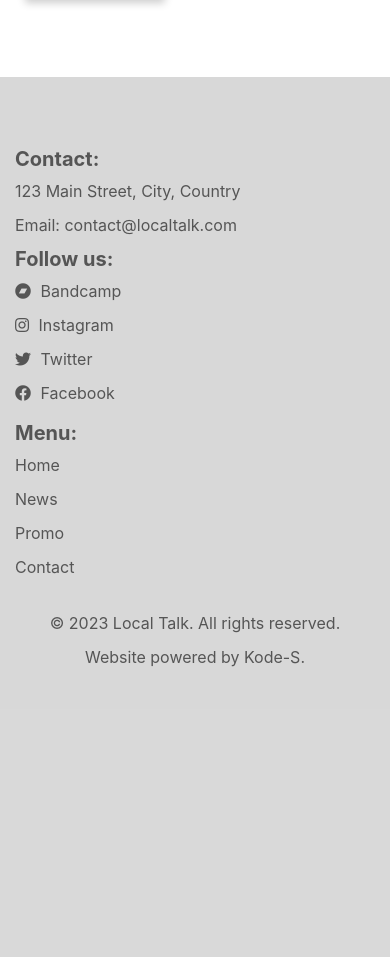
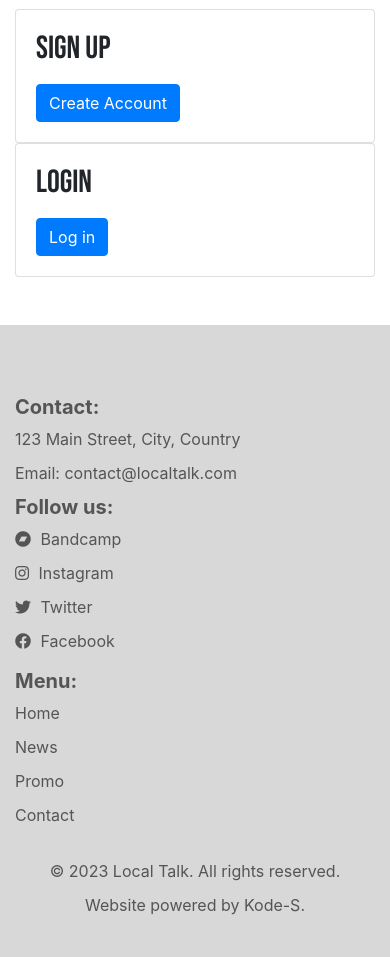
Before and after one commit to KristianDsmith/local-promo, a Django app: page /promo/ in a window 390 px wide. Shown: the part 1190-2147 px from the top of the page. Before the commit the page ends 1857 px from the top, so only its background shows below. Run offline with Django 3.2, Linux system fonts and the light colour scheme; some libraries are stand-ins or nearby versions.

Commit message:
Add media querries

```diff
--- a/static/css/style.css
+++ b/static/css/style.css
@@ -231,6 +231,7 @@
     padding: 10px;
     box-sizing: border-box;
     transition: opacity 0.5s ease; /* Transition effect for opacity */
+    height: 500px;
 }
 
 .custom-box-container:hover {
@@ -729,3 +730,98 @@
 .thank-you-title {
     font-family: 'Bebas Neue', sans-serif;
 }
+
+
+/* media screen sizes */
+
+@media screen and (max-width: 375px) {
+
+    .hero-image {
+            height: 400px;
+        }
+
+        .hero-image h1 {
+            font-size: 84px;
+        }
+
+        .hero-image p {
+            font-size: 26px;
+        }
+
+        .shop-banner {
+            height: 200px;
+        }
+
+        .box {
+            height: 325px;
+            width: 325px;
+            margin: 0 auto;
+        }
+
+        .custom-row {
+            display: flex;
+            flex-direction: column;
+        }
+
+        .article-details {
+            width: 90%;
+            /* take up 90% of the screen width */
+            max-height: 80%;
+            /* take up 80% of the screen height */
+            overflow-y: auto;
+            /* add scroll if content is too long */
+        }
+
+}
+
+@media screen and (max-width: 480px){
+
+        .shop-banner {
+            height: 250px;
+        }
+
+        .box {
+            height: 400px;
+            width: 400px;
+            margin: 0 auto;
+        }
+
+        .custom-row {
+            display: flex;
+            flex-direction: column;
+        }
+
+        .login-container {
+            width: 400px;
+            margin: 0 auto;
+        }
+
+        .login-form {
+            margin-top: 20px;
+        }
+
+        .article-details {
+            width: 90%;
+            /* take up 90% of the screen width */
+            max-height: 80%;
+            /* take up 80% of the screen height */
+            overflow-y: auto;
+            /* add scroll if content is too long */
+        }
+
+
+}
+
+@media screen and (max-width: 768px) {
+    .box {
+        height: 300px;
+    }
+}
+
+@media screen and (max-width: 1024px) {
+    .box {
+        height: 400px;
+        width: 400px;
+    }
+
+}
--- a/templates/promo.html
+++ b/templates/promo.html
@@ -13,28 +13,42 @@
         </div>
 
         <!-- Sign Up and Login Forms -->
-        <div class="custom-box-container">
-
+        <div class="row">
             <!-- Sign Up Form -->
-            <div class="signup-form">
+            <div class="col-md-6">
+                <div class="card">
+                    <div class="card-body">
                         <h2 class="sign-up-title">Sign Up</h2>
                         <form method="post" action="{% url 'signup' %}">
                             {% csrf_token %}
+                            <div class="form-group">
+                                <!-- Assuming 'signup_form' contains Bootstrap-compatible form fields -->
                                 {{ signup_form.as_p }}
-                    <button type="submit">Create Account</button>
+                            </div>
+                            <button type="submit" class="btn btn-primary">Create Account</button>
                         </form>
+                    </div>
+                </div>
             </div>
 
             <!-- Login Form -->
-            <div class="login-form">
+            <div class="col-md-6">
+                <div class="card">
+                    <div class="card-body">
                         <h2 class="login-title">Login</h2>
                         <form method="post" action="{% url 'login' %}">
                             {% csrf_token %}
+                            <div class="form-group">
+                                <!-- Assuming 'form' contains Bootstrap-compatible form fields -->
                                 {{ form.as_p }}
-                    <button type="submit">Log in</button>
+                            </div>
+                            <button type="submit" class="btn btn-primary">Log in</button>
                         </form>
                     </div>
                 </div>
+            </div>
+        </div>
+
 
     </div>
 </div>
```
Also changed, not shown: templates/login.html (+17 -7 lines). Lines whose indentation alone changed are shown as unchanged.
